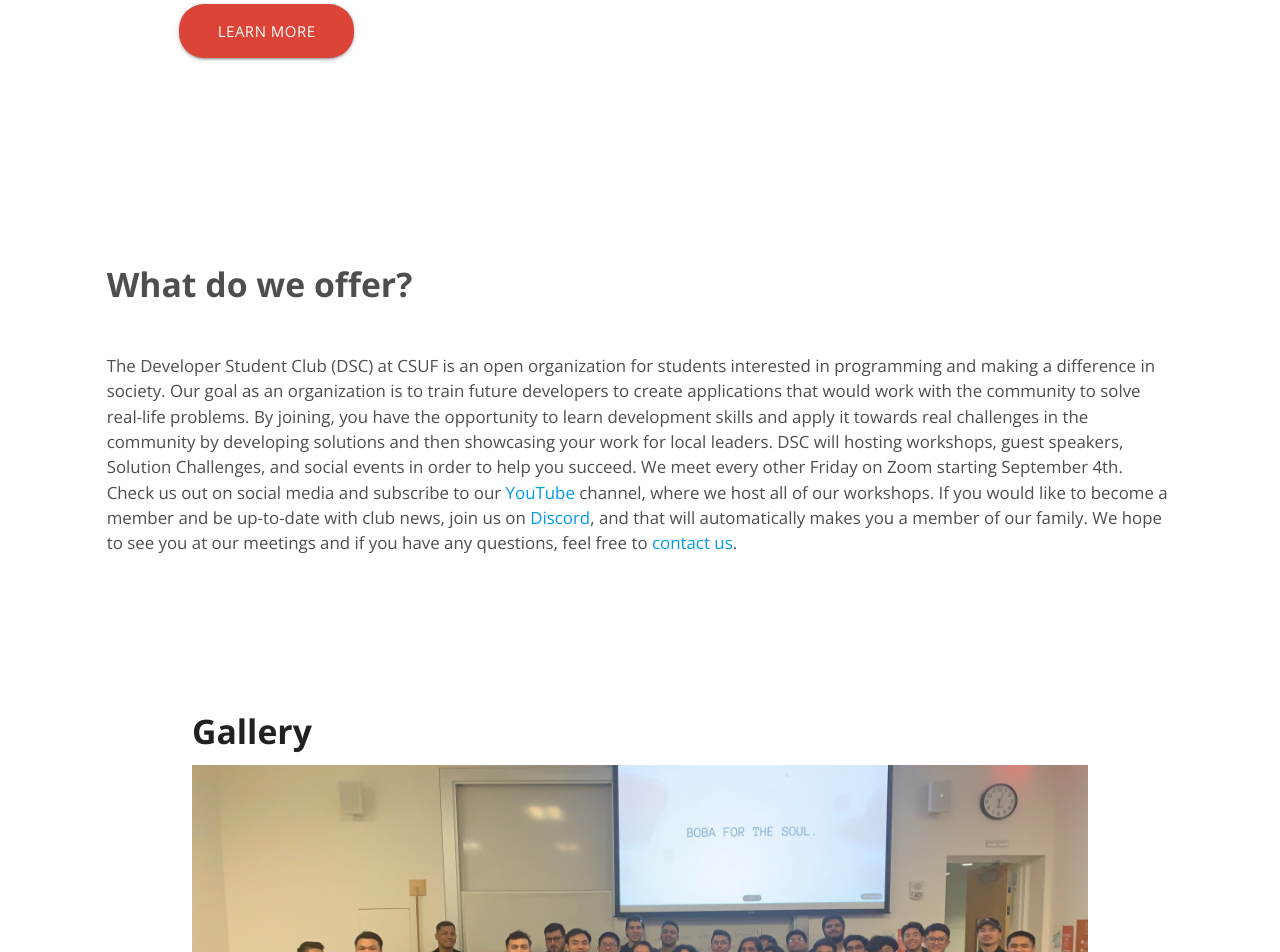
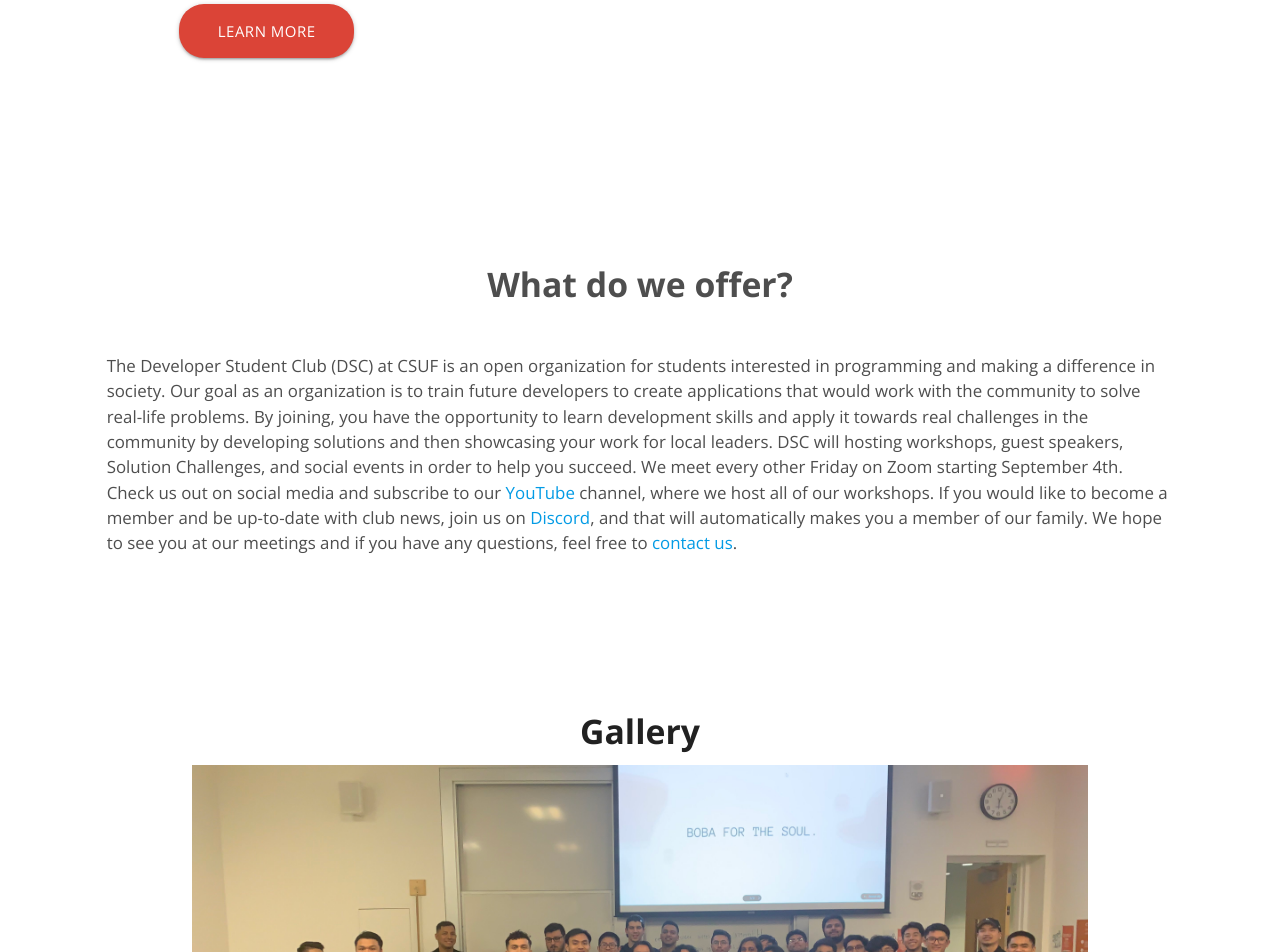
Before and after one commit to DSC-CSUF/dsc-website, a PHP site: page /index.html in a window 1280 px wide. Shown: the part 1428-2380 px from the top of the page. Run offline with PHP 8.4, Linux system fonts and the light colour scheme; some libraries are stand-ins or nearby versions; grey boxes are pictures that could not be loaded.

Commit message:
Update index.css

```diff
--- a/css/index.css
+++ b/css/index.css
@@ -219,7 +219,7 @@ canvas {
     padding-bottom: 99px; */
 }
 
-.offer-title {
+#offer-title {
     text-align: center;
 }
 
```
